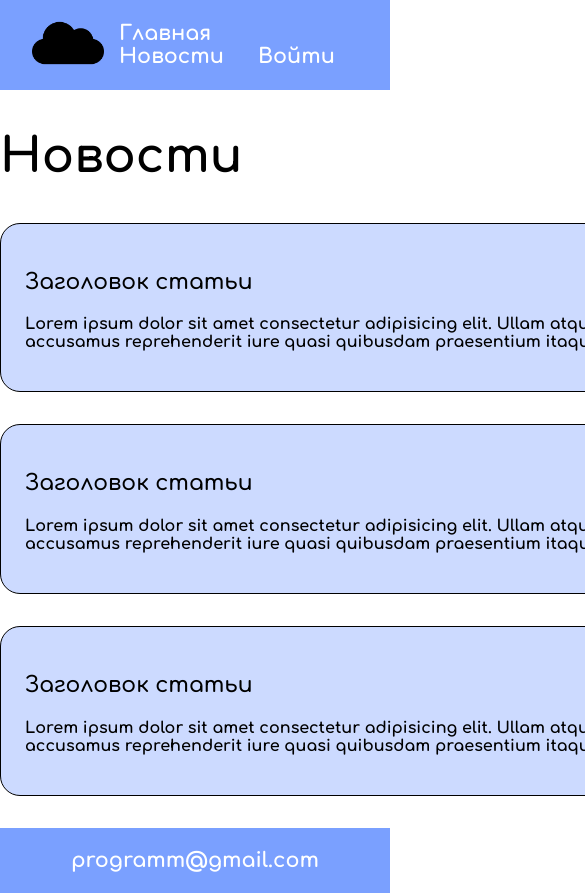
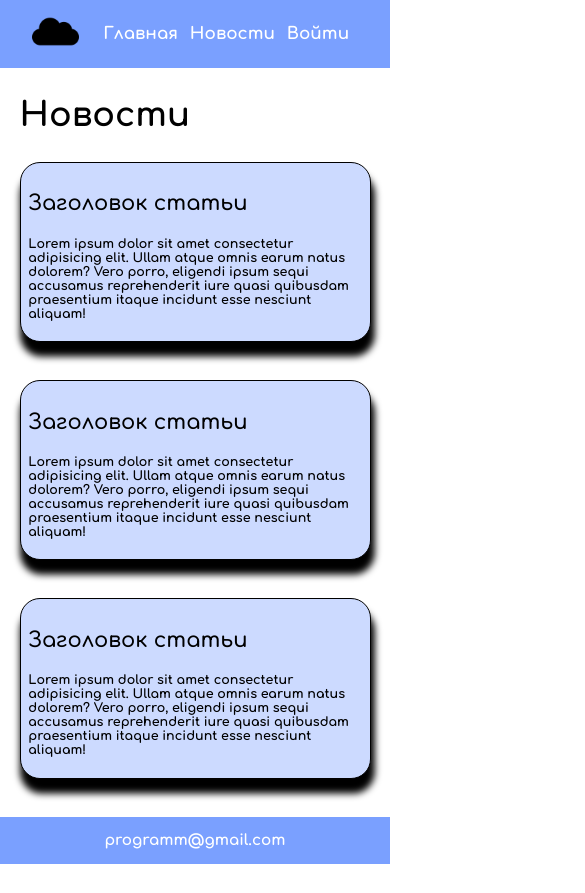
Before and after one commit to Mariya-Skakalina/cloud, a website built with webpack: page index.html in a window 390 px wide. Shown: the top 893 px of the page, 585 px wide, since content can reach past the window. After the commit the page ends 864 px from the top, so only its background shows below. Built offline with nearby package versions, Linux system fonts and the light colour scheme.

Commit message:
Мобильная верстка

```diff
--- /dev/null
+++ b/src/style/style-phone.scss
@@ -0,0 +1,22 @@
+@media screen and (max-width: 1025px) {
+    header {
+        .logo {
+            .logo__img {
+                width: 9vw;
+            }
+        }
+    }
+    .content {
+        width:90vw;
+    }
+}
+
+@media screen and (max-width: 450px) {
+    header {
+        .logo {
+            .logo__img {
+                width: 12vw;
+            }
+        }
+    }
+}
--- a/src/style/style.scss
+++ b/src/style/style.scss
@@ -28,7 +28,7 @@
 $b-color: #7AA0FF;
 $bg-color: #CCDAFF;
 $main-color: #000;
-$main-content: 1200px;
+$main-content: 62vw;
 $w-color:#fff;
 
 html, body {
@@ -44,14 +44,14 @@ body {
 
 header{
   background-color: $b-color;
-  height: 90px;
+  height: 8vh;
   display: flex;
   justify-content: space-between;
   align-items: center;
   padding: 0em 2em 0em 2em;
 
   .logo__img {
-    width: 4.5em;
+    width: 5vw;
   }
 
   .menu {
@@ -59,8 +59,8 @@ header{
     .menu__link {
       @extend %com-bold;
       text-decoration: none;
-      font-size: 1.3em;
-      padding: 00px 15px;
+      font-size: 2vh;
+      padding: 0px 1vw;
       color:$w-color;
     }
   }
@@ -73,24 +73,25 @@ header{
 
   .title {
     @extend %com-bold;
-    font-size: 3em;
+    font-size: 4vh;
   }
 
   .news {
-    margin-bottom: 2em;
+    margin-bottom: 4.5vh;
     border: 1px solid black;
     border-radius: 20px;
-    padding: 1.5em;
+    padding: 2vmin;
     background-color: $bg-color;
+    box-shadow: 0.5vw 1.5vh 2vmin 0.5vmin black;
 
     .news__title {
       @extend %com-sbold;
-      font-size: 1.37em;
+      font-size: 2.5vh;
     }
 
     .news__content {
       @extend %com-reg;
-      font-size: 1em;
+      font-size: 1.5vh;
     }
   }
 }
@@ -107,7 +108,9 @@ footer {
   .feedback {
     @extend %com-bold;
     color: $w-color;
-    font-size: 1.3em;
+    font-size: 1.8vh;
     text-align: center;
   }
 }
+
+@import 'style-phone';
```
